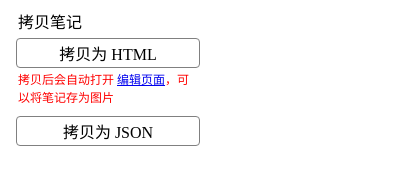
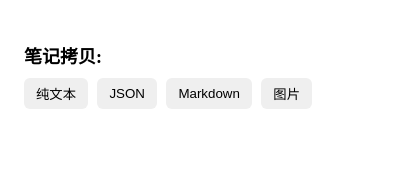
Before and after one commit to esmyy/wereader, a browser extension: page popup/popup.html in a window 400 px wide. Drawn offline with Linux system fonts and the light colour scheme.

Commit message:
refactor: refactor start

```diff
--- a/inject/auto-read.js
+++ b/inject/auto-read.js
@@ -1,7 +1,7 @@
-;(function() {
+(function () {
   // bad case
   const doc = document.documentElement;
-  doc.style.scrollBehavior = 'smooth';
+  doc.style.scrollBehavior = "smooth";
   let step = 1;
   function scroll() {
     doc.scrollTop += step;
--- a/popup/popup.html
+++ b/popup/popup.html
@@ -1,64 +1,61 @@
 <!DOCTYPE html>
 <html lang="en">
   <head>
-  <meta charset="UTF-8">
-  <meta name="viewport" content="width=device-width, initial-scale=1.0">
-  <meta http-equiv="X-UA-Compatible" content="ie=edge">
-  <title>Document</title>
+    <meta charset="UTF-8" />
+    <meta name="viewport" content="width=device-width, initial-scale=1.0" />
+    <meta http-equiv="X-UA-Compatible" content="ie=edge" />
+    <title>微信读书笔记导出</title>
     <style>
       body {
-  width: 200px;
+        width: 320px;
       }
       .section {
-  padding-bottom: 20px;
+        padding: 16px;
       }
       p {
         margin: 0;
         padding: 0;
       }
+      button {
+        border: none;
+        box-shadow: none;
+        outline: none;
+        border-radius: 6px;
+        padding: 6px 12px;
+        cursor: pointer;
+      }
       .section-title {
-  line-height: 30px;
-  padding-left: 10px;
         border-radius: 4px;
+        font-size: 18px;
+        font-weight: bold;
       }
-.section-title:hover {
-}
-.sub-action {
+      .action-list {
+        display: flex;
+        justify-content: space-between;
+        margin-top: 10px;
+        flex-wrap: wrap;
       }
       .action {
-  display: flex;
-  align-items: center;
-  justify-content: center;
-  height: 20px;
-  margin: 8px;
-  margin-top: 0;
-  padding: 4px;
-  cursor: pointer;
-  border: 1px solid gray;
-  border-radius: 4px;
       }
       .text {
-  padding: 0 10px;
-  margin-top: -6px;
-  margin-bottom: 10px;
-  font-size: 12px;
-  color: red;
       }
       .action:hover {
-  background: gray;
         color: #fff;
+        background-color: green;
       }
     </style>
   </head>
   <body>
+    <header>
+      <img id="avatar" src="" alt="" />
+    </header>
     <div class="section">
-    <p class="section-title">拷贝笔记</p>
-    <div class="sub-action">
-      <div id="copyAsHtml" class="action">拷贝为 HTML</div>
-      <p class="text">拷贝后会自动打开 <a href="http://demo.mayueyue.com/showdownjs.html">编辑页面</a>，可以将笔记存为图片</p>
-      <!-- <div id="copyAsText" class="action">纯文本</div> -->
-      <div id="copyAsJson" class="action">拷贝为 JSON</div>
-      <!-- <div id="copyAsMd" class="action">HTML</div> -->
+      <p class="section-title">笔记拷贝:</p>
+      <div class="action-list">
+        <button id="copyAsText" class="action">纯文本</button>
+        <button id="copyAsJson" class="action">JSON</button>
+        <button id="copyAsMd" class="action">Markdown</button>
+        <button id="copyAsHtml" title="" class="action">图片</button>
       </div>
     </div>
     <!-- <div class="section">
--- a/popup/popup.js
+++ b/popup/popup.js
@@ -1,60 +1,69 @@
-;(function addToggleListener() {
-  const selector = {
-    section: '.section',
-    action: '.sub-action'
-  };
+// (function addToggleListener() {
+//   const selector = {
+//     section: ".section",
+//     action: ".sub-action",
+//   };
 
-  document.querySelectorAll(selector.section).forEach(function(section) {
-    section.addEventListener('click', function() {
-      let item = section.querySelector(selector.action);
-      let display = item.style.display;
-      item.style.display = display === 'block' ? 'none' : 'block';
-    });
-  });
-})();
+//   document.querySelectorAll(selector.section).forEach(function (section) {
+//     section.addEventListener("click", function () {
+//       let item = section.querySelector(selector.action);
+//       let display = item.style.display;
+//       item.style.display = display === "block" ? "none" : "block";
+//     });
+//   });
+// })();
 
 function addActionListener() {
   const SELECTOR_LIST = [
     {
-      id: '#copyAsMd',
-      file: './inject/copy-as-md.js'
+      id: "#copyAsMd",
+      file: "./inject/copy-as-md.js",
     },
     {
-      id: '#copyAsJson',
-      script: './inject/copy-as-json.js',
+      id: "#copyAsJson",
+      script: "./inject/copy-as-json.js",
     },
     {
-      id: '#copyAsHtml',
-      file: './inject/copy-as-html.js',
-      close: false
+      id: "#copyAsHtml",
+      file: "./inject/copy-as-html.js",
+      close: false,
     },
     {
-      id: '#copyAsText',
-      file: './inject/copy-as-text.js'
+      id: "#copyAsText",
+      file: "./inject/copy-as-text.js",
     },
     {
-      id: '#generate',
-      file: './inject/generate.js'
+      id: "#generate",
+      file: "./inject/generate.js",
     },
     {
-      id: '#autoRead',
-      file: './inject/auto-read.js'
-    }
+      id: "#autoRead",
+      file: "./inject/auto-read.js",
+    },
   ];
 
-  SELECTOR_LIST.forEach(function(selector) {
+  SELECTOR_LIST.forEach(function (selector) {
     let elem = document.querySelector(selector.id);
-    elem && elem.addEventListener('click', function() {
-      chrome.tabs.executeScript({
-        file: selector.file
-      }, function(data) {
-        window.close();
+    elem &&
+      elem.addEventListener("click", function () {
+        chrome.tabs.executeScript(
+          {
+            file: selector.file,
+          },
+          function (data) {
+            window.close();
+          }
+        );
       });
-    });
   });
-};
+}
 
-if (typeof window.__myy__wereader === 'undefined') {
+(() => {
+  const avatar = document.getElementById("avatar");
+  avatar.setAttribute("src", wr_avatar_img);
+})();
+
+if (typeof window.__myy__wereader === "undefined") {
   addActionListener();
   window.__myy__wereader = true;
 }
```
Also changed, not shown: background/background.html (+5 -6 lines), background/background.js (+5 -6 lines), background/utils.js (+23 -20 lines), content/content-script.js (+18 -15 lines), inject/copy-as-html.js (+24 -15 lines), inject/copy-as-json.js (+18 -16 lines), inject/copy-as-md.js (+23 -14 lines), inject/copy-as-text.js (+16 -14 lines), inject/generate.js (+10 -10 lines), README.md, manifest.json. Lines whose indentation alone changed are shown as unchanged.
